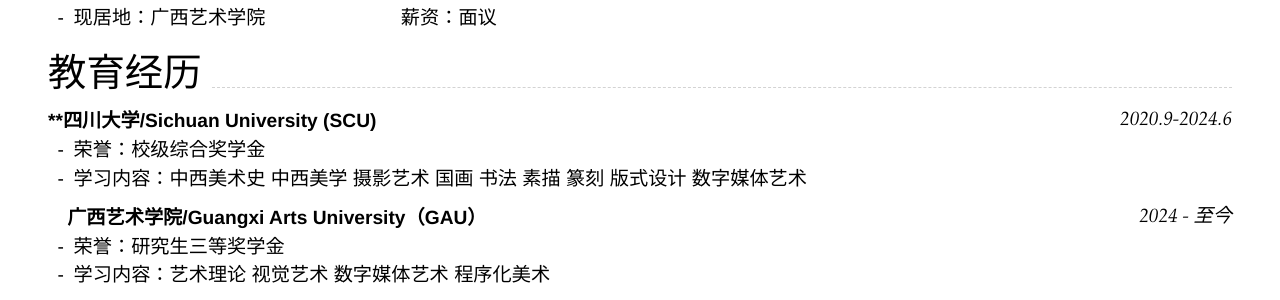
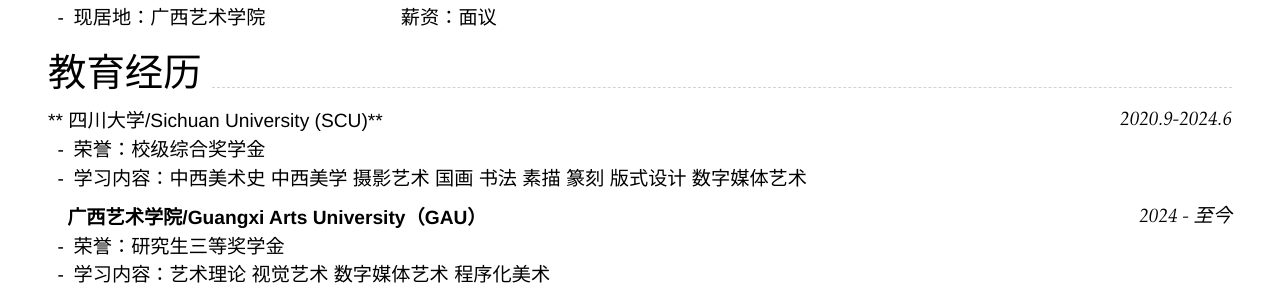
Before and after one commit to tmt2077/tmt2077.github.io, a Jekyll site: the page built from index.md, in a window 1280 px wide. Shown: the part 292-592 px from the top of the page. Built offline with Jekyll 4.4.1, drawn with Linux system fonts in a browser that asks for light colours; nearby versions of some CDN libraries.

```diff
--- a/index.md
+++ b/index.md
@@ -34,7 +34,7 @@ Supported arguments:
 
 ## 教育经历
 
-### ****四川大学/Sichuan University (SCU)** `2020.9-2024.6`
+### **  四川大学/Sichuan University (SCU)** `2020.9-2024.6`
 - 荣誉：校级综合奖学金
 - 学习内容：中西美术史 中西美学 摄影艺术 国画 书法 素描 篆刻 版式设计 数字媒体艺术
 ### **广西艺术学院/Guangxi Arts University（GAU）** `2024 - 至今`
```
